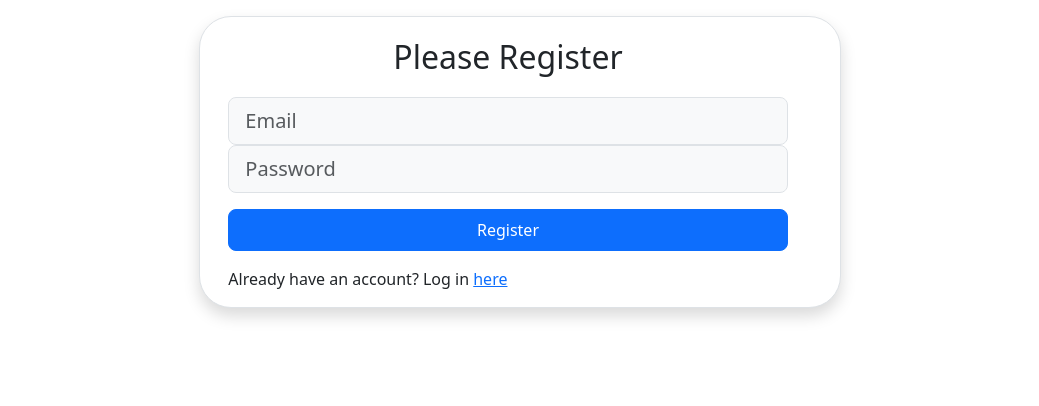
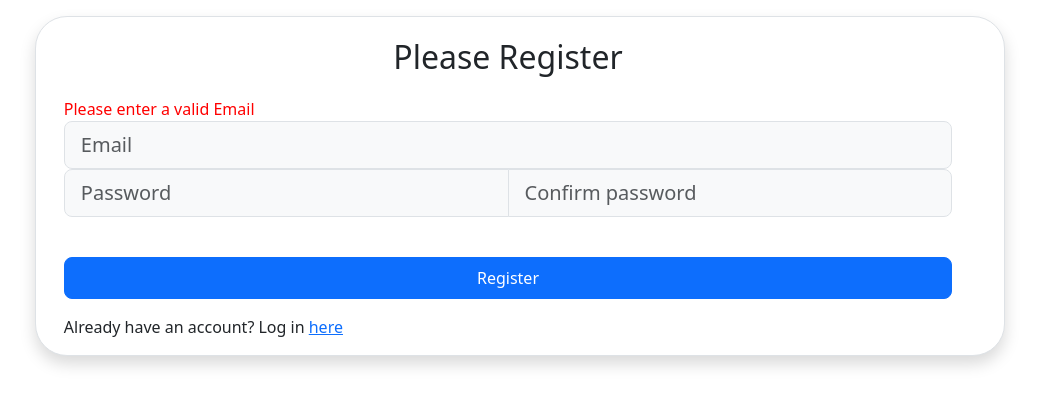
Before and after one commit to johnmichael-kane/Large-Project, a React (Create React App) app in the folder frontend/: page /register in a window 1280 px wide. Shown: the top 406 px of the page, without its empty margins (120-1159 px from the left). Built offline with nearby package versions, Linux system fonts and the light colour scheme.

Commit message:
Added email and password validation

```diff
--- a/frontend/src/components/Register.js
+++ b/frontend/src/components/Register.js
@@ -1,63 +1,104 @@
 import React, { useState } from 'react'
 import { Link } from 'react-router-dom';
+import validator from 'validator'
 
 function Register() {
   let bp = require('./Path.js');
   var storage = require('../tokenStorage.js');
   let email;
   let password;
-  const [message,setMessage] = useState('');
-  const headers = {'Content-Type': 'application/json'}
+  let passwordConfirm;
+  const [message, setMessage] = useState('');
+  const [emailError, setEmailError] = useState('Please enter a valid Email');
+  const [extraError, setExtraError] = useState('');
+  const [passwordError, setPasswordError] = useState('');
+  const [buttonState, setButtonState] = useState();
 
-const doRegister = async event =>
-{
+  const validateEmail = (e) => {
+    email = e.target.value;
+
+    if (!validator.isEmail(email)) {
+      setEmailError('Please enter a valid Email');
+    } else {
+      setEmailError('');
+    }
+  }
+
+  const validatePassword = (pass) => {
+    password = pass.target.value;
+
+    if (!validator.isStrongPassword(password, {
+      minLength: 8, minLowercase: 1,
+      minUppercase: 1, minNumbers: 1, minSymbols: 1
+    })) {
+      setPasswordError('Password must contain at least eight characters and one of the following: ');
+      setExtraError('Lowercase letter, Uppercase letter, Number, Special Character');
+    }
+    else {
+      setPasswordError('');
+      setExtraError('');
+    }
+
+  }
+
+  const validateConfirm = (conf) => {
+    passwordConfirm = conf.target.value;
+  }
+
+  const headers = { 'Content-Type': 'application/json' }
+
+  const doRegister = async event => {
     event.preventDefault();
-    var obj = {email:email.value,password:password.value};
+    if (emailError == '' && passwordError == '') {
+      if (validator.equals(password.value, passwordConfirm.value)) {
+        var obj = { email: email.value, password: password.value };
         var js = JSON.stringify(obj);
 
-    try
-    {
+
+        try {
           const response = await fetch(bp.buildPath('api/register'),
-          {method:'POST',body:js,headers:headers});
+            { method: 'POST', body: js, headers: headers });
 
           let txt = await response.text();
           let res = JSON.parse(txt);
 
-          if(res.error === 'created')
-          {
-              setMessage( "Account created.");
+          if (res.error === 'created') {
+            setMessage("Account created.");
           }
-          else if (res.error === 'exists')
-          {
+          else if (res.error === 'exists') {
             setMessage('User already exists');
           }
         }
-      catch(e)
-      {
+        catch (e) {
           setMessage(e.toString());
         }
-      try
-      {
-            let emailObject = {email:email.value}
+        try {
+          let emailObject = { email: email.value }
           js = JSON.stringify(emailObject);
           const emailRes = await fetch(bp.buildPath('api/requestEmailAuthorization'),
-            {method:'POST',body:js,headers:headers});
+            { method: 'POST', body: js, headers: headers });
 
           let emailText = await emailRes.text();
           let emailResponse = JSON.parse(emailText);
-            if(emailResponse.error === 'email sent')
-                setMessage( "Account created. Verification Email sent");
+          if (emailResponse.error === 'email sent')
+            setMessage("Account created. Verification Email sent");
           else
-              setMessage( "Problem sending verification email.");
+            setMessage("Problem sending verification email.");
         }
-      catch(e)
-      {
+        catch (e) {
           setMessage(e.toString());
         }
-
+      }
+      else {
+        setMessage("Passwords do not match");
+      }
+    }
+    else {
+      setMessage("Registration failed, please fill out the form correctly");
+    }
   };
 
-return(
+  return (
     <div>
       <p></p>
       <div class="container d-flex justify-content-center align-items-center">
@@ -67,15 +108,23 @@ return(
               <p><font size="+3"><center>Please Register</center></font></p>
             </div>
             <div id="loginDiv">
+              <span style={{ color: 'red' }} id="emailResult">{emailError}</span>
               <form onSubmit={doRegister}>
                 <div class="input-group mp-3">
-              <input type="text" class="form-control form-control-lg bg-light fs 6"
+                  <input type="text" onChange={(e) => validateEmail(e)}
+                    class="form-control form-control-lg bg-light fs 6"
                     id="email" placeholder="Email" ref={(c) => email = c}></input>
                 </div>
                 <div class="input-group mp-3">
+                  <input type="password" onChange={(e) => validatePassword(e)} class="form-control form-control-lg bg-light fs 6"
+                    id="password" placeholder="Password" ref={(c) => password = c} />
+
                   <input type="password" class="form-control form-control-lg bg-light fs 6"
-              id="password" placeholder="Password" ref={(c) => password = c}></input>
+                    id="confirmPassword" placeholder="Confirm password" ref={(c) => passwordConfirm = c} />
                 </div>
+                <span style={{ color: 'red' }} id="passwordError">{passwordError}</span>
+                <br/>
+                <span style={{ color: 'red' }} id="extraError">{extraError}</span>
                 <p></p>
                 <div class="input-group mb-3">
                   <button class="btn btn-lg btn-primary w-100 fs-6" id="loginButton"
```
Lines whose indentation alone changed are shown as unchanged.
